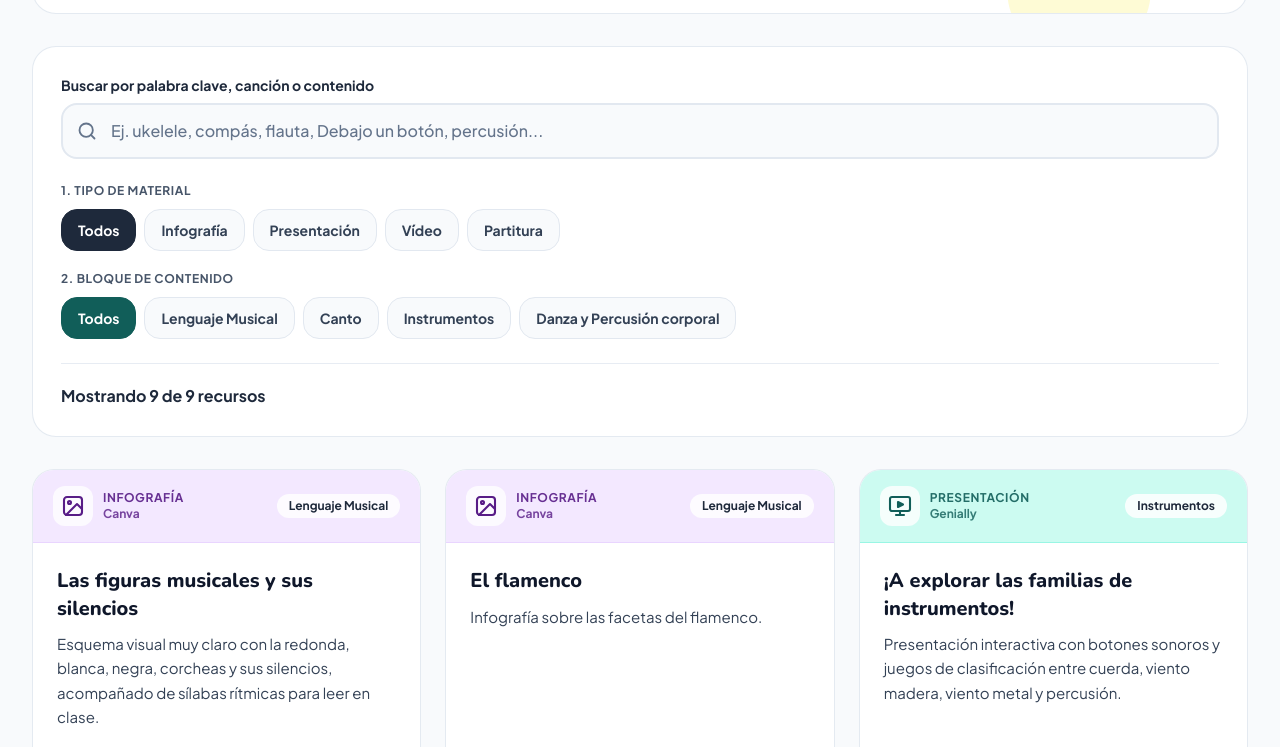
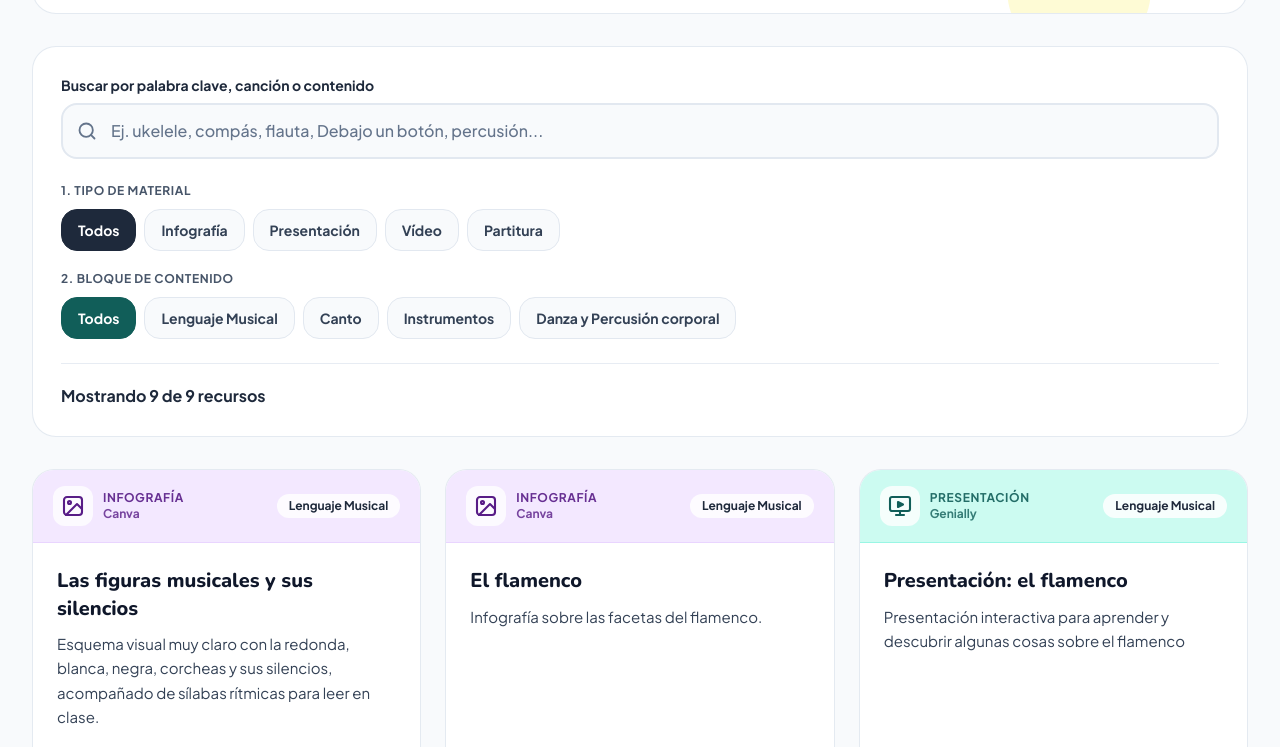
Before and after one commit to alvramirezp/recursos, a plain HTML site: page index.html in a window 1280 px wide. Shown: the part 198-945 px from the top of the page. Drawn offline with nearby package versions, Linux system fonts and the light colour scheme.

Commit message:
Update index.html

```diff
--- a/index.html
+++ b/index.html
@@ -357,14 +357,14 @@
         urlDescarga: ""
       },
       {
-        id: "rec-familias-instrumentos",
-        titulo: "¡A explorar las familias de instrumentos!",
+        id: "El flamenco",
+        titulo: "Presentación: el flamenco",
         tipo: "Presentación",
         plataforma: "Genially",
-        bloque: "Instrumentos",
-        descripcion: "Presentación interactiva con botones sonoros y juegos de clasificación entre cuerda, viento madera, viento metal y percusión.",
-        etiquetas: ["orquesta", "cuerda", "viento", "percusión", "timbre", "audición"],
-        urlVer: "demo://presentacion-instrumentos",
+        bloque: "Lenguaje Musical",
+        descripcion: "Presentación interactiva para aprender y descubrir algunas cosas sobre el flamenco",
+        etiquetas: ["flamenco", "audiciones", "facetas", "lenguaje musical"],
+        urlVer: "https://view.genially.com/69e268e131bfdf530089de95",
         urlDescarga: ""
       },
       {
```
